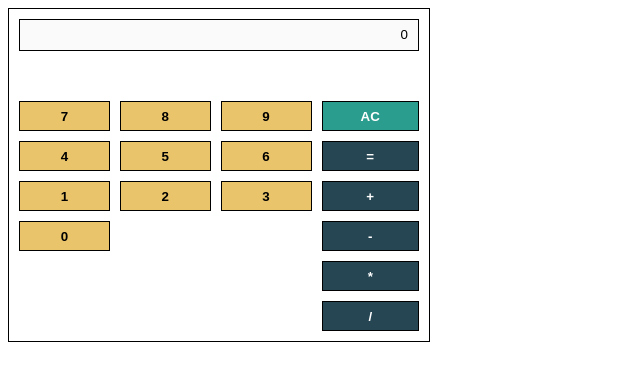
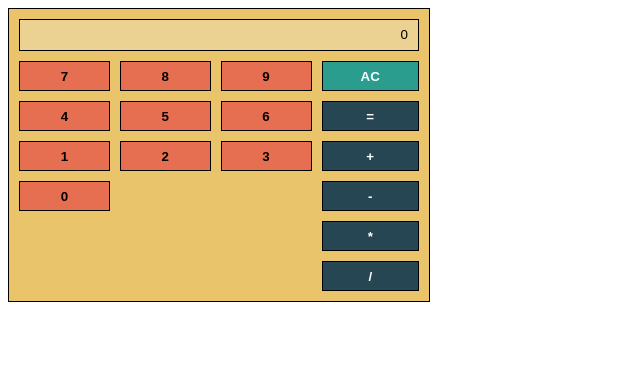
Before and after one commit to joppe/clinic, a React app: page / in a window 1280 px wide. Shown: the top 380 px of the page, without its empty margins (0-640 px from the left). Built offline with nearby package versions, Linux system fonts and the light colour scheme.

Commit message:
Implemented event emitter patterns for form state

```diff
--- a/package.json
+++ b/package.json
@@ -35,6 +35,7 @@
         "eslint": "^7.15.0",
         "eslint-config-prettier": "^7.0.0",
         "eslint-plugin-prettier": "^3.2.0",
+        "eslint-plugin-react": "^7.22.0",
         "import-sort-style-module": "^6.0.0",
         "jest": "^26.6.3",
         "prettier": "^2.2.1",
--- a/src/context/CalculatorContext.tsx
+++ b/src/context/CalculatorContext.tsx
@@ -1,25 +1,21 @@
 import { createContext } from 'react';
 
-import { Operator } from '../calculator/calculator';
+import { EventEmitter } from '../event-emitter/eventEmitter';
+
+export type InputChangePayload = {
+    name: string;
+    value: string;
+};
+
+export type Values = {
+    [name: string]: string;
+};
 
 export type CalculatorContextValue = {
-    input: string;
-    calculation: {
-        left?: number;
-        right?: number;
-        operator?: Operator;
-    };
-    addDigit(digit: number): void;
-    reset(): void;
-    calculate(): void;
-    operate(operator: Operator): void;
+    emitter: EventEmitter<InputChangePayload>;
+    getValue(name: string): string;
 };
 
-export const CalculatorContext = createContext<CalculatorContextValue>({
-    input: '0',
-    calculation: {},
-    addDigit(digit: number): void {},
-    reset(): void {},
-    calculate(): void {},
-    operate(operator: Operator): void {},
-});
+export const CalculatorContext = createContext<
+    CalculatorContextValue | undefined
+>(undefined);
--- /dev/null
+++ b/src/event-emitter/eventEmitter.ts
@@ -0,0 +1,47 @@
+export type Listener<T> = (event: string, payload: T) => void;
+
+export type Listeners<T> = {
+    [event: string]: Listener<T>[];
+};
+
+export type EventEmitter<T> = {
+    on(event: string, listener: Listener<T>): () => void;
+    off(event: string, listener: Listener<T>): void;
+    emit(event: string, payload: T): void;
+};
+
+export function eventEmitter<T>(): EventEmitter<T> {
+    const listeners: Listeners<T> = {};
+
+    function off(event: string, listener: Listener<T>): void {
+        if (listeners[event] === undefined) {
+            return;
+        }
+
+        listeners[event] = listeners[event].filter(
+            (registered) => registered !== listener,
+        );
+    }
+
+    return {
+        on(event: string, listener: Listener<T>): () => void {
+            if (listeners[event] === undefined) {
+                listeners[event] = [];
+            }
+
+            listeners[event].push(listener);
+
+            return (): void => {
+                off(event, listener);
+            };
+        },
+        off,
+        emit(event: string, payload: T): void {
+            if (listeners[event] === undefined) {
+                return;
+            }
+
+            listeners[event].forEach((listener) => listener(event, payload));
+        },
+    };
+}
--- /dev/null
+++ b/src/hook/useValue.tsx
@@ -0,0 +1,30 @@
+import { useContext, useEffect, useState } from 'react';
+
+import {
+    CalculatorContext,
+    CalculatorContextValue,
+    InputChangePayload,
+} from '../context/CalculatorContext';
+import { CHANGE_EVENT } from '../provider/CalculatorContextProvider';
+
+export function useValue(name: string): string {
+    const { emitter, getValue } = useContext(
+        CalculatorContext,
+    ) as CalculatorContextValue;
+    const [value, setValue] = useState(getValue(name));
+
+    useEffect(() => {
+        return emitter.on(
+            CHANGE_EVENT,
+            (event: string, payload: InputChangePayload) => {
+                if (payload.name !== name) {
+                    return;
+                }
+
+                setValue(payload.value);
+            },
+        );
+    }, []);
+
+    return value;
+}
--- a/src/provider/CalculatorContextProvider.tsx
+++ b/src/provider/CalculatorContextProvider.tsx
@@ -1,68 +1,44 @@
-import React, { useState } from 'react';
+import React, { useEffect, useRef } from 'react';
 
-import { Operator, calculator } from '../calculator/calculator';
 import {
     CalculatorContext,
-    CalculatorContextValue,
+    InputChangePayload,
+    Values,
 } from '../context/CalculatorContext';
+import { eventEmitter } from '../event-emitter/eventEmitter';
 
 type Props = {
     children: React.ReactNode;
 };
 
+export const CHANGE_EVENT = 'change';
+
 export function CalculatorContextProvider(props: Props): JSX.Element {
-    const [input, setInput] = useState('0');
-    const [calculation, setCalculation] = useState<
-        CalculatorContextValue['calculation']
-    >({});
+    const valuesRef = useRef<Values>({
+        input: '0',
+        left: '',
+        operator: '',
+        right: '',
+    });
+    const emitter = eventEmitter<InputChangePayload>();
 
-    function addDigit(digit: number): void {
-        setInput(input === '0' ? String(digit) : `${input}${String(digit)}`);
-    }
-
-    function reset(): void {
-        setInput('0');
-        setCalculation({});
-    }
-
-    function operate(operator: Operator): void {
-        setCalculation({
-            left: Number(input),
-            operator,
-            right: undefined,
-        });
-        setInput('0');
-    }
-
-    function calculate(): void {
-        if (
-            calculation.left === undefined ||
-            calculation.operator === undefined
-        ) {
-            return;
-        }
-
-        setCalculation({
-            ...calculation,
-            right: Number(input),
-        });
-
-        const result = calculator(
-            calculation.left,
-            Number(input),
-            calculation.operator,
+    useEffect(() => {
+        return emitter.on(
+            CHANGE_EVENT,
+            (event: string, payload: InputChangePayload): void => {
+                valuesRef.current = {
+                    ...valuesRef.current,
+                    [payload.name]: payload.value,
+                };
+            },
         );
-
-        setInput(String(result));
-    }
+    }, [valuesRef]);
 
     const value = {
-        input,
-        calculation,
-        addDigit,
-        reset,
-        operate,
-        calculate,
+        emitter,
+        getValue(name: string): string {
+            return valuesRef.current[name];
+        },
     };
 
     return (
--- /dev/null
+++ b/src/style/color.ts
@@ -0,0 +1,5 @@
+export const blueTeal = '#264653';
+export const greenJava = '#2a9d8f';
+export const yellowGoldenSand = '#e9c46a';
+export const brownSandy = '#f4a261';
+export const brownBurntSienna = '#e76f51';
--- a/src/type/Style.ts
+++ b/src/type/Style.ts
@@ -1,3 +1,5 @@
+import { CSSProperties } from 'react';
+
 export interface Style {
-    [component: string]: React.CSSProperties;
+    [component: string]: CSSProperties;
 }
--- a/src/view/calculator/Button.tsx
+++ b/src/view/calculator/Button.tsx
@@ -1,4 +1,12 @@
-import React from 'react';
+import React, { CSSProperties } from 'react';
+
+import {
+    blueTeal,
+    brownBurntSienna,
+    brownSandy,
+    greenJava,
+    yellowGoldenSand,
+} from '../../style/color';
 
 type Type = 'input' | 'operation' | 'state';
 
@@ -8,13 +16,7 @@ type Props = {
     clickHandler: () => void;
 };
 
-const blueTeal = '#264653';
-const greenJava = '#2a9d8f';
-const yellowGoldenSand = '#e9c46a';
-const brownSandy = '#f4a261';
-const brownBurntSienna = '#e76f51';
-
-const style: React.CSSProperties = {
+const style: CSSProperties = {
     display: 'flex',
     justifyContent: 'center',
     alignItems: 'center',
@@ -23,25 +25,25 @@ const style: React.CSSProperties = {
     fontWeight: 'bold',
 };
 
-const inputStyle: React.CSSProperties = {
+const inputStyle: CSSProperties = {
     ...style,
     color: '#000000',
-    backgroundColor: yellowGoldenSand,
+    backgroundColor: brownBurntSienna,
 };
 
-const operationStyle: React.CSSProperties = {
+const operationStyle: CSSProperties = {
     ...style,
     color: '#ffffff',
     backgroundColor: blueTeal,
 };
 
-const stateStyle: React.CSSProperties = {
+const stateStyle: CSSProperties = {
     ...style,
     color: '#ffffff',
     backgroundColor: greenJava,
 };
 
-function getStyle(type: Type): React.CSSProperties {
+function getStyle(type: Type): CSSProperties {
     switch (type) {
         case 'input':
             return inputStyle;
--- a/src/view/calculator/Buttons.tsx
+++ b/src/view/calculator/Buttons.tsx
@@ -1,7 +1,11 @@
 import React, { useContext } from 'react';
 
-import { Operator } from '../../calculator/calculator';
-import { CalculatorContext } from '../../context/CalculatorContext';
+import { Operator, calculator } from '../../calculator/calculator';
+import {
+    CalculatorContext,
+    CalculatorContextValue,
+} from '../../context/CalculatorContext';
+import { CHANGE_EVENT } from '../../provider/CalculatorContextProvider';
 import { Style } from '../../type/Style';
 import { Button } from './Button';
 
@@ -27,9 +31,39 @@ const style: Style = {
 };
 
 export function Buttons(): JSX.Element {
-    const { addDigit, reset, operate, calculate } = useContext(
+    const { emitter, getValue } = useContext(
         CalculatorContext,
-    );
+    ) as CalculatorContextValue;
+
+    function addInput(digit: number): void {
+        const current = getValue('input');
+        const value = current === '0' ? String(digit) : `${current}${digit}`;
+
+        emitter.emit(CHANGE_EVENT, { name: 'input', value });
+    }
+
+    function reset(): void {
+        emitter.emit(CHANGE_EVENT, { name: 'input', value: '0' });
+        emitter.emit(CHANGE_EVENT, { name: 'left', value: '' });
+        emitter.emit(CHANGE_EVENT, { name: 'right', value: '' });
+        emitter.emit(CHANGE_EVENT, { name: 'operator', value: '' });
+    }
+
+    function calculate(): void {
+        const left = getValue('left');
+        const operator = getValue('operator') as Operator;
+        const right = getValue('input');
+        const result = calculator(Number(left), Number(right), operator);
+
+        emitter.emit(CHANGE_EVENT, { name: 'right', value: right });
+        emitter.emit(CHANGE_EVENT, { name: 'input', value: String(result) });
+    }
+
+    function operate(operator: Operator): void {
+        emitter.emit(CHANGE_EVENT, { name: 'left', value: getValue('input') });
+        emitter.emit(CHANGE_EVENT, { name: 'operator', value: operator });
+        emitter.emit(CHANGE_EVENT, { name: 'input', value: '0' });
+    }
 
     return (
         <div style={style.root}>
@@ -38,7 +72,7 @@ export function Buttons(): JSX.Element {
                     <Button
                         key={digit}
                         type="input"
-                        clickHandler={() => addDigit(digit)}
+                        clickHandler={() => addInput(digit)}
                     >
                         {String(digit)}
                     </Button>
--- a/src/view/calculator/Calculator.tsx
+++ b/src/view/calculator/Calculator.tsx
@@ -1,6 +1,7 @@
 import React from 'react';
 
 import { CalculatorContextProvider } from '../../provider/CalculatorContextProvider';
+import { yellowGoldenSand } from '../../style/color';
 import { Style } from '../../type/Style';
 import { Buttons } from './Buttons';
 import { Debug } from './Debug';
@@ -11,6 +12,11 @@ const style: Style = {
         padding: '10px',
         width: '400px',
         border: '1px solid black',
+        backgroundColor: yellowGoldenSand,
+    },
+    display: {
+        position: 'relative',
+        display: 'flex',
     },
 };
 
@@ -18,8 +24,10 @@ export function Calculator(): JSX.Element {
     return (
         <CalculatorContextProvider>
             <div style={style.root}>
-                <Display />
-                <Debug />
+                <div style={style.display}>
+                    <Display />
+                    <Debug />
+                </div>
                 <Buttons />
             </div>
         </CalculatorContextProvider>
--- a/src/view/calculator/Debug.tsx
+++ b/src/view/calculator/Debug.tsx
@@ -1,25 +1,25 @@
-import React, { useContext } from 'react';
+import React from 'react';
 
-import { CalculatorContext } from '../../context/CalculatorContext';
+import { useValue } from '../../hook/useValue';
+import { blueTeal } from '../../style/color';
 import { Style } from '../../type/Style';
 
 const style: Style = {
-    debug: {
+    root: {
+        position: 'absolute',
+        left: '5px',
+        top: '5px',
         display: 'flex',
-        margin: '0 0 10px 0',
-        height: '30px',
         fontSize: '11px',
+        fontWeight: 'bold',
+        color: blueTeal,
     },
 };
 
-export function Debug() {
-    const { calculation } = useContext(CalculatorContext);
+export function Debug(): JSX.Element {
+    const left = useValue('left');
+    const operator = useValue('operator');
+    const right = useValue('right');
 
-    return (
-        <div style={style.debug}>
-            {`${calculation.left ?? ' '} ${calculation.operator ?? ' '} ${
-                calculation.right ?? ' '
-            }`}
-        </div>
-    );
+    return <div style={style.root}>{`${left} ${operator} ${right}`}</div>;
 }
--- a/src/view/calculator/Display.tsx
+++ b/src/view/calculator/Display.tsx
@@ -1,6 +1,6 @@
-import React, { useContext } from 'react';
+import React from 'react';
 
-import { CalculatorContext } from '../../context/CalculatorContext';
+import { useValue } from '../../hook/useValue';
 import { Style } from '../../type/Style';
 
 const style: Style = {
@@ -16,8 +16,8 @@ const style: Style = {
     },
 };
 
-export function Display() {
-    const { input } = useContext(CalculatorContext);
+export function Display(): JSX.Element {
+    const input = useValue('input');
 
     return <input type="text" style={style.root} value={input} disabled />;
 }
```
Also changed, not shown: 1 other file (tests, documents, lock files or other folders).
